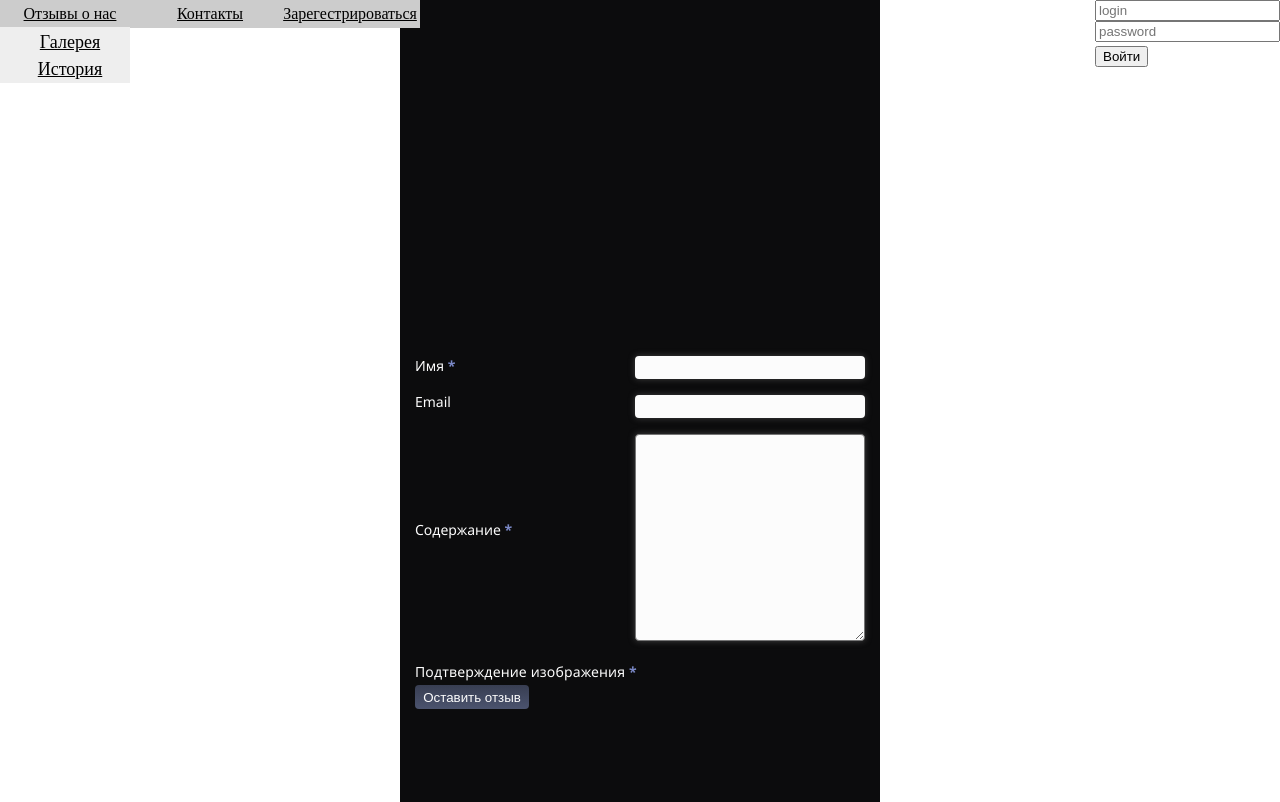
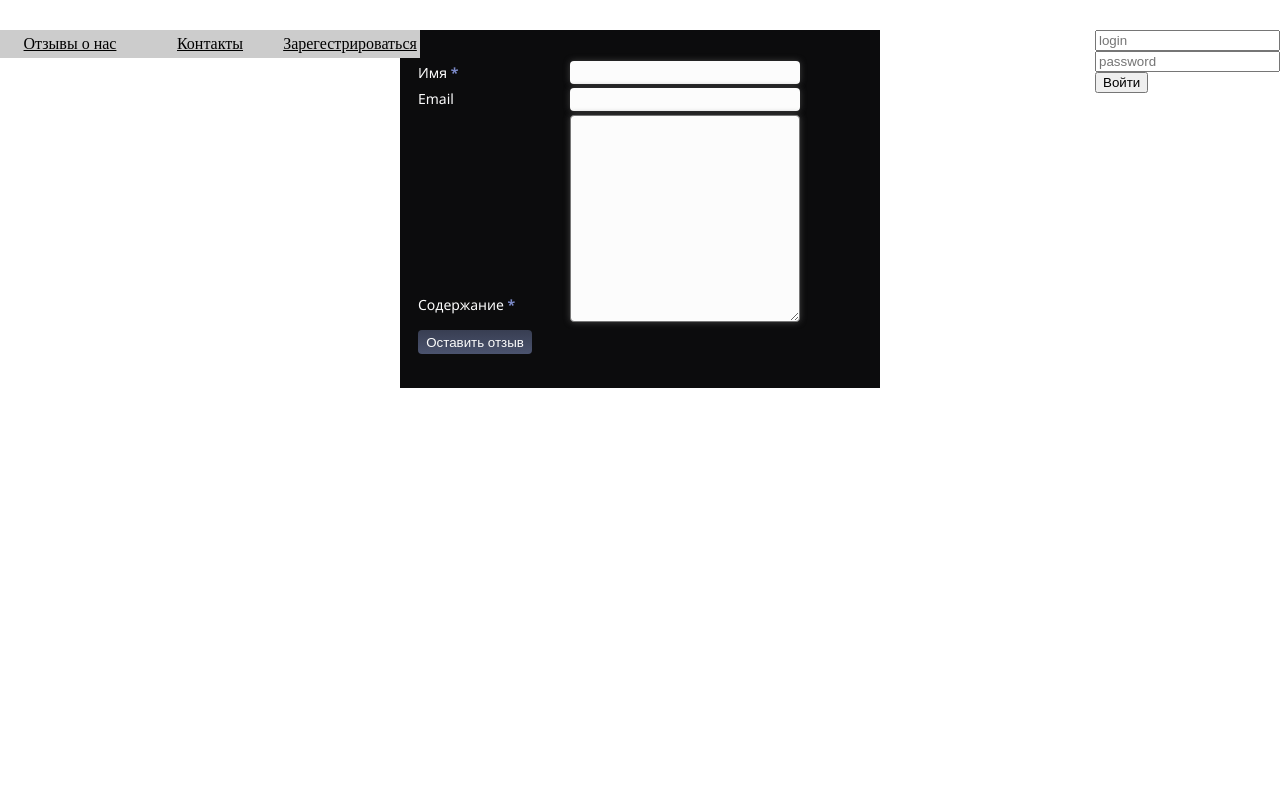
Before and after one commit to razvedos201/kokos, a PHP site: page /?view=1 in a window 1280 px wide. After the commit the page ends 388 px from the top, so only its background shows below. Run offline with PHP 8.4, Linux system fonts and the light colour scheme; data that the repository does not hold is empty; some libraries are stand-ins or nearby versions.

Commit message:
Добавлена капча от гугл, переделана форма из div  в таблицу

```diff
--- a/controller/captcha.php
+++ b/controller/captcha.php
@@ -11,4 +11,5 @@ function getCurlData($url, $data)
     $curlData = curl_exec($curl);
     curl_close($curl);
     return json_decode($curlData, 1);
+
 }
--- a/controller/get_content.php
+++ b/controller/get_content.php
@@ -8,7 +8,7 @@ require_once('db_connect.php');
 $query =  "select * from messages ORDER BY id DESC";
 $result = mysqli_query($connect,$query) or die("Ошибка: " . mysqli_error());
 $rows_max = mysqli_num_rows($result);
-$show_pages = 4;
+$show_pages = 10;
 $this_page = filter_var($_GET['p'], FILTER_SANITIZE_NUMBER_INT);
 if ($this_page)
 {
--- a/css/style.css
+++ b/css/style.css
@@ -4,7 +4,7 @@ body {
 #contener{
 	margin: 0 auto;
 	width: 450px;
-	height: 787px;
+	/*height: 787px;*/
 	background: #0c0c0d;
 	padding: 15px;
 	/* clear: both; */
@@ -91,8 +91,8 @@ label[for="captcha_id"] {
 	box-shadow: none;
 }
 #messages {
-		height: 326px;
-		overflow-y: auto;
+
+
 
 }
 /*---------------------------------------------Comment user------------------------------------------------------------*/
@@ -157,42 +157,12 @@ hr {
 	margin-top: 30px;
 }
 
-.field {
-	/* margin-top: 15px; */
-	clear: both;
-	text-align: right;
-}
-.field input[type="text"]{
-	/* margin-top: 3px; */
-}
-
-button {
-	background-image: url("../img/reload.png");
-	/* background-repeat:repeat-x; */
-	width: 28px;
-	height: 30px;
-	border: 0;
-	margin-right: 80px;
-	float: right;
-	margin-top: -10px;
-}
 
 
-#captcha {
-	margin-top: -10px;
-	margin-right: 10px;
 
-}
-#captcha_id {
-	width: 71px !important;
-	margin-top: -29px;
-	margin-right: 4px;
-	float: right;
-}
 
- input[type="submit"] {
-	 margin-top: 4px;
- }
+
+
 /* --------------------------------------------------------меню-------------------------------------------------------------------------- */
 
 
@@ -288,3 +258,15 @@ position: relative;
 #hello{
 	float: right;
 }
+
+td {
+	/*border: 2px solid gray;*/
+}
+
+table {
+
+	width: 455px;
+}
+form label {
+	vertical-align: middle;
+}
--- a/view/about.php
+++ b/view/about.php
@@ -35,4 +35,34 @@
 	?>
 </div>
 
-<?php require_once('form.php');?>
+<div id="form">
+	<form action="controller/set_content.php" method="post">
+		<table>
+
+			<tr>
+				<td><label for="name_id">Имя <strong>*</strong></label></td>
+				<td><input type="text" name="name" id="name_id" required></td>
+			</tr>
+
+			<tr>
+				<td><label for="email_id">Email</label></td>
+				<td><input type="email" name="email" id="email_id" required="required"></td>
+			</tr>
+
+			<tr>
+				<td><label for="msg_id">Cодержание <strong>*</strong></label></td>
+				<td><textarea name="msg" id="msg_id"></textarea></td>
+			</tr>
+
+			<tr>
+				<td><div class="g-recaptcha" data-sitekey="6LfchCUTAAAAAJ-Z7DEg26ZtKp10PgDlUmIEB0o1" data-size="compact" data-theme="dark"></div></td>
+
+			</tr>
+
+			<tr>
+				<td><input type="submit" value="Оставить отзыв"></td>
+			</tr>
+		</table>
+	</form>
+
+</div>
--- a/view/form.php
+++ /dev/null
@@ -1,30 +0,0 @@
-<div id="form">
-<form action="controller/set_content.php" method="post">
-	<p><div class="field">
-		<input type="hidden" name="time" value="<?php echo time();?>">
-		<label for="name_id">Имя <strong>*</strong></label>
-		<input type="text" name="name" id="name_id" required>
-	</div></p>
-
-	<p><div class="field">
-		<label for="email_id">Email</label>
-		<input type="email" name="email" id="email_id" required="required">
-		</div></p>
-
-	<p><div class="field">
-		<label for="msg_id">Cодержание <strong>*</strong></label>
-		<textarea name="msg" id="msg_id"></textarea>
-	</div></p>
-
-	<p><div class="field">
-		<label for="captcha_id">Подтверждение изображения <strong>*</strong></label>
-
-
-	</div></p>
-
-	<p><div class="field">
-	<input type="submit" value="Оставить отзыв">
-	</div></p>
-</form>
-
-</div>
--- a/view/view_pagination.php
+++ b/view/view_pagination.php
@@ -5,8 +5,8 @@ function handle_pagination($total, $page, $shown, $url) {
     $range_end = ( (($page + 5) > $pages ) ? $pages : ($page + 5) );
 
     if ( $page >= 1 ) {
-        $r[] = '<span><a href="'. $url .'">&laquo; first</a></span>';
-        $r[] = '<span><a href="'. $url . ( $page - 1 ) .'">&lsaquo; previous</a></span>';
+        $r[] = '<span><a href="'. $url .'">&laquo; первая</a></span>';
+        $r[] = '<span><a href="'. $url . ( $page - 1 ) .'">&lsaquo; предыдущая</a></span>';
         $r[] = ( ($range_start > 1) ? ' ... ' : '' );
     }
 
@@ -19,8 +19,8 @@ function handle_pagination($total, $page, $shown, $url) {
 
     if ( ( $page + 1 ) < $pages ) {
         $r[] = ( ($range_end < $pages) ? ' ... ' : '' );
-        $r[] = '<span><a href="'. $url . ( $page + 1 ) .'">next &rsaquo;</a></span>';
-        $r[] = '<span><a href="'. $url . ( $pages - 1 ) .'">last &raquo;</a></span>';
+        $r[] = '<span><a href="'. $url . ( $page + 1 ) .'">следующая &rsaquo;</a></span>';
+        $r[] = '<span><a href="'. $url . ( $pages - 1 ) .'">последняя &raquo;</a></span>';
     }
 
     return ( (isset($r)) ? '<div>'. implode("\r\n", $r) .'</div>' : '');
```
Also changed, not shown: controller/set_content.php (+13 -5 lines), view/index.php (+1 -9 lines).
